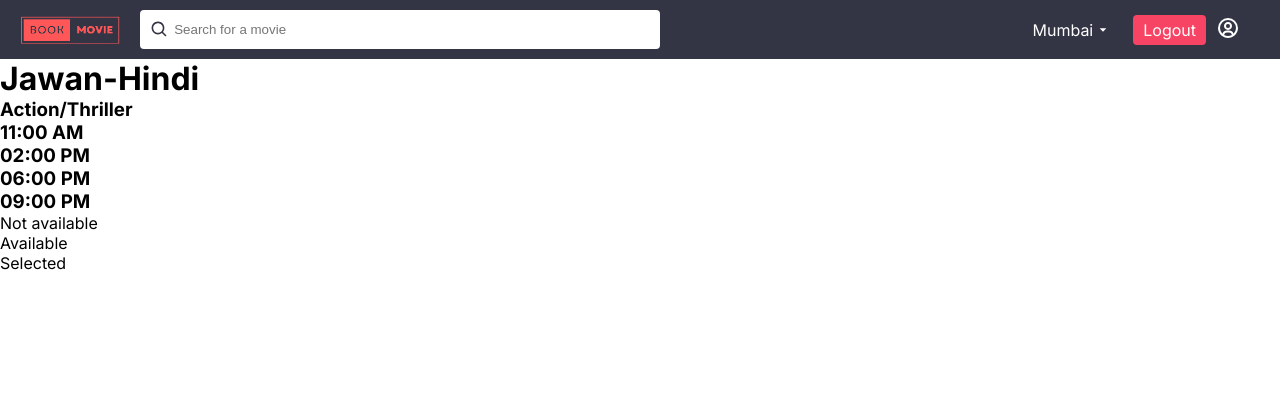
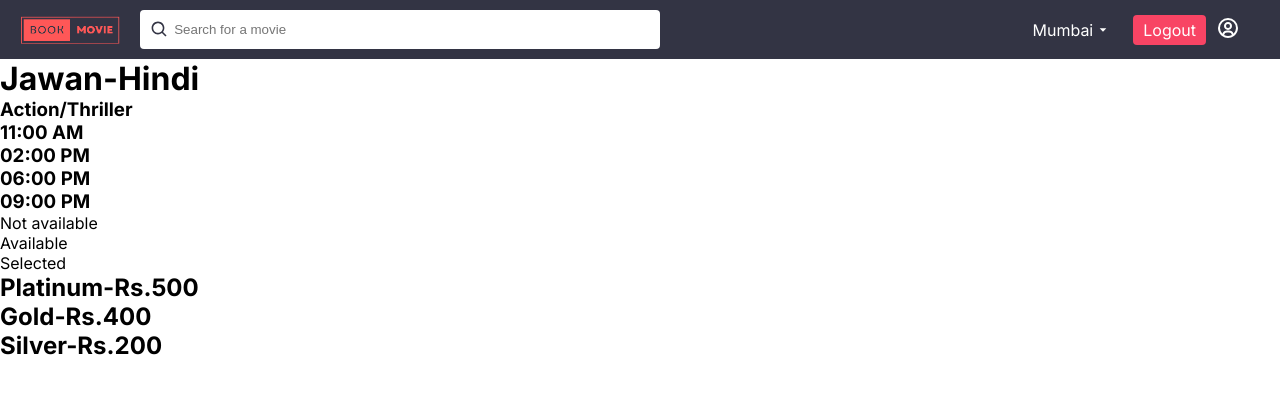
Before and after one commit to Tejavardhan0203/moviebooking, a Next.js app: page /1/movies/1/buytickets/Screen1 in a window 1280 px wide. Shown: the top 394 px of the page. Built offline with nearby package versions, Linux system fonts and the light colour scheme.

Commit message:
added changes for screens

```diff
--- a/src/app/[cityname]/movies/[moviename]/buytickets/[screen]/page.tsx
+++ b/src/app/[cityname]/movies/[moviename]/buytickets/[screen]/page.tsx
@@ -36,6 +36,7 @@
                     {
                         //platinum
                         type: 'Platinum',
+                        price:'500',
                         rows: [
                             {
                                 rowname: 'H',
@@ -237,6 +238,7 @@
                     {
                         //platinum
                         type: 'Gold',
+                        price:'400',
                         rows: [
                             {
                                 rowname: 'E',
@@ -438,6 +440,7 @@
                     {
                         //platinum
                         type: 'Silver',
+                        price:'200',
                         rows: [
                             {
                                 rowname: 'B',
@@ -579,6 +582,7 @@
                     {
                         //platinum
                         type: 'Platinum',
+                        price:'500',
                         rows: [
                             {
                                 rowname: 'H',
@@ -780,6 +784,7 @@
                     {
                         //platinum
                         type: 'Gold',
+                        price:'400',
                         rows: [
                             {
                                 rowname: 'E',
@@ -981,6 +986,7 @@
                     {
                         //platinum
                         type: 'Silver',
+                        price:'200',
                         rows: [
                             {
                                 rowname: 'B',
@@ -1122,6 +1128,7 @@
                     {
                         //platinum
                         type: 'Platinum',
+                        price:'500',
                         rows: [
                             {
                                 rowname: 'H',
@@ -1323,6 +1330,7 @@
                     {
                         //platinum
                         type: 'Gold',
+                        price:'400',
                         rows: [
                             {
                                 rowname: 'E',
@@ -1524,6 +1532,7 @@
                     {
                         //platinum
                         type: 'Silver',
+                        price:'200',
                         rows: [
                             {
                                 rowname: 'B',
@@ -1665,6 +1674,7 @@
                     {
                         //platinum
                         type: 'Platinum',
+                        price:'500',
                         rows: [
                             {
                                 rowname: 'H',
@@ -1866,6 +1876,7 @@
                     {
                         //platinum
                         type: 'Gold',
+                        price:'400',
                         rows: [
                             {
                                 rowname: 'E',
@@ -2067,6 +2078,7 @@
                     {
                         //platinum
                         type: 'Silver',
+                        price:'200',
                         rows: [
                             {
                                 rowname: 'B',
@@ -2205,7 +2217,15 @@
         ]
     }
 const generateSeatLayout = () => {
-     return <></>
+    const x=screen.timeslots.findIndex((t:any)=>t.time===selectedTime.time)
+    return screen.timeslots[x].seats.map((seatType,index)=>(
+        <div className="seat-type" key={index}>
+            <h2>{seatType.type}-Rs.{seatType.price}</h2>
+            <div className="seat-rows">
+
+            </div>
+        </div>
+    ))
 }
 const [selectedTime, setSelectedTime] = React.useState<any>(screen.timeslots[0])
 
```
Lines whose indentation alone changed are shown as unchanged.
